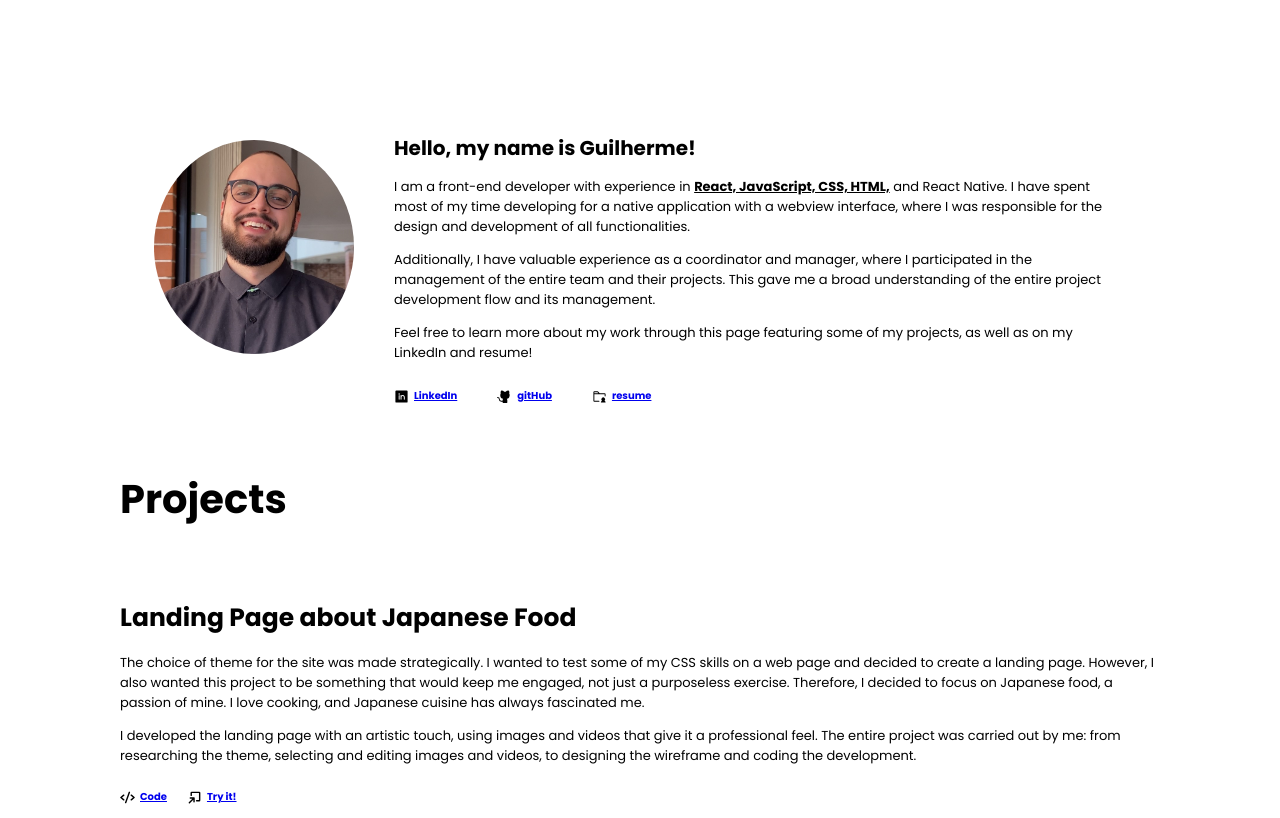
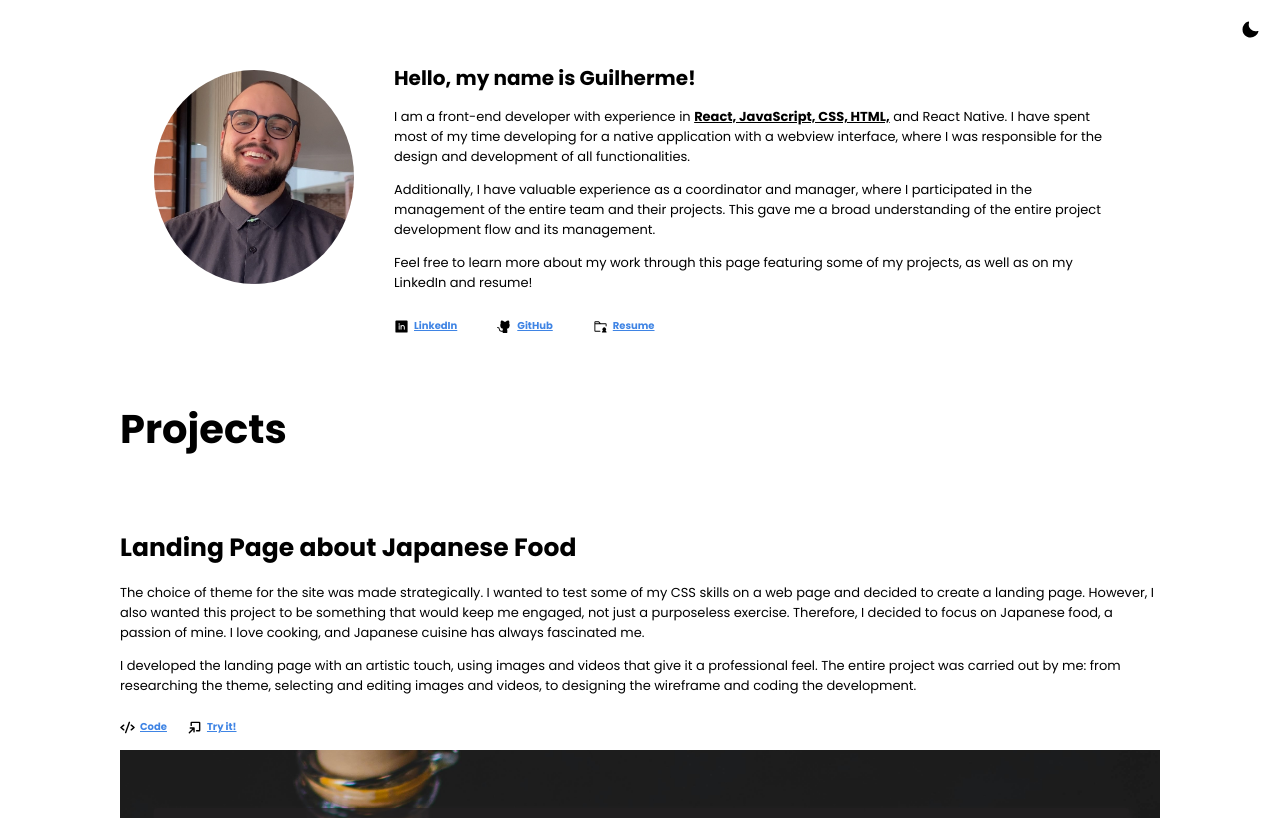
Before and after one commit to GuilhermeEger/portfolio, a React (Create React App) app: page / in a window 1280 px wide. Shown: the top 818 px of the page. Built offline with nearby package versions, Linux system fonts and the light colour scheme.

Commit message:
Finished

```diff
--- /dev/null
+++ b/src/Components/DarkModeSwitch/DarkModeSwitch.css
@@ -0,0 +1,15 @@
+.modeSwitch {
+  position: fixed;
+  right: 15px;
+  top: 15px;
+  padding: 5px;
+  cursor: pointer;
+  display: flex;
+  align-items: center;
+  justify-content: center;
+}
+
+
+.themeIcon{
+    font-size: 20px;
+}
--- /dev/null
+++ b/src/Components/DarkModeSwitch/DarkModeSwitch.js
@@ -0,0 +1,16 @@
+import React, { useState } from "react"
+import { PiMoonFill } from "react-icons/pi";
+import { PiSunDimFill } from "react-icons/pi";
+import "./DarkModeSwitch.css"
+
+
+function DarkModeSwitch(props){
+
+  return (
+    <div className="modeSwitch" onClick={() => props.changeMode()}>
+      {props.mode ? <PiSunDimFill className="themeIcon"/> : <PiMoonFill className="themeIcon"/>}
+    </div>
+  )
+};
+
+export default DarkModeSwitch;
--- a/src/Components/Home/Home.css
+++ b/src/Components/Home/Home.css
@@ -1,13 +1,23 @@
 .pageMain {
-  margin-left: 100px;
-  margin-right: 100px;
+  padding-left: 100px;
+  padding-right: 100px;
+  transition: 0.5s;
+}
+
+.darkMode {
+  background: #121212;
+  color: white;
+}
+
+a {
+  color: #3f84e4;
 }
 
 .welcome {
   display: flex;
   align-items: center;
   justify-content: center;
-  margin-top: 100px;
+  padding-top: 30px;
 }
 
 .welcomeMainContent {
@@ -33,12 +43,6 @@
   height: calc(100% - 50px);
 }
 
-.personalLinksBox {
-  display: flex;
-  gap: 40px;
-  align-items: center;
-}
-
 .projects {
   padding: 20px;
 }
@@ -52,14 +56,16 @@
   text-decoration: underline;
 }
 
-.linksImgText {
-  padding-top: 10px;
+.pageFooter {
+  height: 50px;
+  background-color: #282828;
   display: flex;
   align-items: center;
-  gap: 5px;
-  font-weight: bold;
+  padding-left: 120px;
+  flex-wrap: wrap;
+  color: white;
 }
 
-.icon {
-  font-size: 15px;
+.pageFooter a {
+  color: white;
 }
--- a/src/Components/Home/Home.js
+++ b/src/Components/Home/Home.js
@@ -1,4 +1,4 @@
-import React from "react";
+import React, { useState } from "react";
 import "./Home.css";
 import perfilphoto from "../../assets/original.jpg";
 import ContentBox from "../ContentBox/ContentBox";
@@ -9,14 +9,21 @@ import memoryGame from "../../assets/memory-game.png";
 import ticTacToe from "../../assets/tic-tac-toe.png";
 import ticTacToeVideo from "../../assets/tic-tac-toe.mp4";
 import Carousel from "../Carousel/Carousel";
-import { PiLinkedinLogoFill } from "react-icons/pi";
-import { PiGithubLogoFill } from "react-icons/pi";
-import { PiFolderUserFill } from "react-icons/pi";
-import appDownloads from "../../assets/appDownloads.png";
+import PersonalLinks from "../PersonalLinks/PersonalLinks";
+import DarkModeSwitch from "../DarkModeSwitch/DarkModeSwitch";
 
 function Home(props) {
+
+  const [darkMode, setDarkMode] = useState(false);
+
+  function handleDarkMode(){
+    setDarkMode(!darkMode)
+  }
+
   return (
-    <div className="pageMain">
+    <div>
+      <div className={"pageMain" + (darkMode ? " darkMode" : "")}>
+        <DarkModeSwitch mode={darkMode} changeMode={() => handleDarkMode()}/>
         <div className="welcome">
           <div className="welcomeMainContent">
             <div>
@@ -30,8 +37,8 @@ function Home(props) {
                   <span className="highlightText">
                     React, JavaScript, CSS, HTML,
                   </span>{" "}
-                and React Native. I have spent most of my time developing for a
-                native application with a webview interface, where I was
+                  and React Native. I have spent most of my time developing for
+                  a native application with a webview interface, where I was
                   responsible for the design and development of all
                   functionalities.
                 </p>
@@ -47,32 +54,7 @@ function Home(props) {
                   resume!
                 </p>
               </div>
-            <div className="personalLinksBox">
-              <div className="linksImgText">
-                <PiLinkedinLogoFill className="icon" />
-                <a
-                  target="_blank"
-                  href="https://www.linkedin.com/in/guilhermeeger"
-                >
-                  LinkedIn
-                </a>
-              </div>
-              <div className="linksImgText">
-                <PiGithubLogoFill className="icon" />
-                <a target="_blank" href="https://github.com/GuilhermeEger">
-                  gitHub
-                </a>
-              </div>
-              <div className="linksImgText">
-                <PiFolderUserFill className="icon" />
-                <a
-                  target="_blank"
-                  href="https://drive.google.com/file/d/1tKC9157r5Qsear3S1Wo_7Gp2g8csAsID/view?usp=sharing"
-                >
-                  resume
-                </a>
-              </div>
-            </div>
+              <PersonalLinks />
             </div>
           </div>
         </div>
@@ -87,19 +69,20 @@ function Home(props) {
             pageLink={"https://guilhermeeger.github.io/food-landing-page/"}
           >
             <p>
-            The choice of theme for the site was made strategically. I wanted to
-            test some of my CSS skills on a web page and decided to create a
-            landing page. However, I also wanted this project to be something
-            that would keep me engaged, not just a purposeless exercise.
-            Therefore, I decided to focus on Japanese food, a passion of mine. I
-            love cooking, and Japanese cuisine has always fascinated me.
+              The choice of theme for the site was made strategically. I wanted
+              to test some of my CSS skills on a web page and decided to create
+              a landing page. However, I also wanted this project to be
+              something that would keep me engaged, not just a purposeless
+              exercise. Therefore, I decided to focus on Japanese food, a
+              passion of mine. I love cooking, and Japanese cuisine has always
+              fascinated me.
             </p>
             <p>
               I developed the landing page with an artistic touch, using images
-            and videos that give it a professional feel. The entire project was
-            carried out by me: from researching the theme, selecting and editing
-            images and videos, to designing the wireframe and coding the
-            development.
+              and videos that give it a professional feel. The entire project
+              was carried out by me: from researching the theme, selecting and
+              editing images and videos, to designing the wireframe and coding
+              the development.
             </p>
           </ContentBox>
           <ContentBox
@@ -111,9 +94,9 @@ function Home(props) {
             pageLink={"https://guilhermeeger.github.io/memory-game/"}
           >
             <p>
-            This was the second game I developed, following many guidelines from
-            the first one to reinforce the knowledge I had acquired. It's a
-            simple game, and I focused on using its simplicity to solidify
+              This was the second game I developed, following many guidelines
+              from the first one to reinforce the knowledge I had acquired. It's
+              a simple game, and I focused on using its simplicity to solidify
               essential concepts. The folder structure and components were
               carefully organized to adhere to best practices. Thus, even though
               it's "just a memory game," I managed to use the project well to
@@ -122,8 +105,9 @@ function Home(props) {
             <p>
               The game itself follows the traditional format, but I added a few
               elements I found interesting, such as difficulty levels and final
-            animations. My aim is always to provide an engaging user experience
-            (UX) that evokes emotions in the user. A simple, yet rich project.
+              animations. My aim is always to provide an engaging user
+              experience (UX) that evokes emotions in the user. A simple, yet
+              rich project.
             </p>
           </ContentBox>
           <ContentBox
@@ -135,53 +119,57 @@ function Home(props) {
             pageLink={"https://guilhermeeger.github.io/tic-tac-toe/"}
           >
             <p>
-            Developing the classic Tic-Tac-Toe was my first foray into the world
-            of game development. I chose a simple and practical theme to get
-            acquainted with React development. Although it was a quick project,
-            completed in just a few hours, I spared no effort in researching and
-            applying best practices.
+              Developing the classic Tic-Tac-Toe was my first foray into the
+              world of game development. I chose a simple and practical theme to
+              get acquainted with React development. Although it was a quick
+              project, completed in just a few hours, I spared no effort in
+              researching and applying best practices.
             </p>
             <p>
               As soon as I finished, I was eager to embark on new challenges. It
-            was hard to resist the temptation to add more features to the game.
-            One of the ideas that excited me the most was to create a version to
-            play against an artificial intelligence. Who knows, maybe that will
-            become a reality in the future!
+              was hard to resist the temptation to add more features to the
+              game. One of the ideas that excited me the most was to create a
+              version to play against an artificial intelligence. Who knows,
+              maybe that will become a reality in the future!
             </p>
           </ContentBox>
-        <div style={{ position: "relative" }}>
+          <div>
             <Carousel />
-          <img
-            style={{ position: "absolute", bottom: 0, right: 0, width: 100 }}
-            src={appDownloads}
-          />
           </div>
           <p>
-          These are some of the screens from one of the projects I developed for
-          my former company. Currently, it has over <span className="highlightText">50,000 downloads</span> on the Play
-          Store, followed by another one I also developed, totaling over 100,000
-          downloads on the Play Store alone, not counting the Apple Store, where
-          the numbers were slightly higher at the time. Apple does not provide
-          the current number of app downloads in their store.
+            These are some of the screens from one of the projects I developed
+            for my former company. Currently, it has over{" "}
+            <span className="highlightText">50,000 downloads</span> on the Play
+            Store, followed by another one I also developed, totaling over
+            100,000 downloads on the Play Store alone, not counting the Apple
+            Store, where the numbers were slightly higher at the time. Apple
+            does not provide the current number of app downloads in their store.
           </p>
           <p>
-          It was a React Native application, but I used it merely as a "shell,"
-          with all development done responsively via the web, through a webview!
+            It was a React Native application, but I used it merely as a
+            "shell," with all development done responsively via the web, through
+            a webview!
           </p>
           <p>
             The strategy behind this was that we were a rapidly growing startup,
             and I needed to implement functionalities efficiently and extremely
             quickly. By keeping the entire application in React Native, we could
-          potentially face delays in rolling out new versions to clients on the
-          Apple/Play Store. With the use of webview, we could deploy updates,
-          and within minutes, all clients would have access to the new frontend
-          version!
+            potentially face delays in rolling out new versions to clients on
+            the Apple/Play Store. With the use of webview, we could deploy
+            updates, and within minutes, all clients would have access to the
+            new frontend version!
           </p>
           <p>
-          Additionally, this decision was also motivated by the learning curve.
-          By focusing on <span className="highlightText">React.js</span>, I could potentially develop screens for the
-          web/desktop system in the future, where I have executed some projects.
+            Additionally, this decision was also motivated by the learning
+            curve. By focusing on{" "}
+            <span className="highlightText">React.js</span>, I could potentially
+            develop screens for the web/desktop system in the future, where I
+            have executed some projects.
           </p>
+        </div>
+      </div>
+      <div className="pageFooter">
+        <PersonalLinks />
       </div>
     </div>
   );
--- /dev/null
+++ b/src/Components/PersonalLinks/PersonalLinks.css
@@ -0,0 +1,17 @@
+.personalLinksBox {
+    display: flex;
+    gap: 40px;
+    align-items: center;
+  }
+
+  .linksImgText {
+    padding-top: 10px;
+    display: flex;
+    align-items: center;
+    gap: 5px;
+    font-weight: bold;
+  }
+
+  .icon {
+    font-size: 15px;
+  }
--- /dev/null
+++ b/src/Components/PersonalLinks/PersonalLinks.js
@@ -0,0 +1,36 @@
+import React from "react";
+import "./PersonalLinks.css"
+import { PiLinkedinLogoFill } from "react-icons/pi";
+import { PiGithubLogoFill } from "react-icons/pi";
+import { PiFolderUserFill } from "react-icons/pi";
+
+
+function PersonalLinks(props) {
+  return (
+    <div className="personalLinksBox">
+      <div className="linksImgText">
+        <PiLinkedinLogoFill className="icon" />
+        <a target="_blank" href="https://www.linkedin.com/in/guilhermeeger">
+          LinkedIn
+        </a>
+      </div>
+      <div className="linksImgText">
+        <PiGithubLogoFill className="icon" />
+        <a target="_blank" href="https://github.com/GuilhermeEger">
+          GitHub
+        </a>
+      </div>
+      <div className="linksImgText">
+        <PiFolderUserFill className="icon" />
+        <a
+          target="_blank"
+          href="https://drive.google.com/file/d/1tKC9157r5Qsear3S1Wo_7Gp2g8csAsID/view?usp=sharing"
+        >
+          Resume
+        </a>
+      </div>
+    </div>
+  );
+}
+
+export default PersonalLinks;
```
Lines whose indentation alone changed are shown as unchanged.
